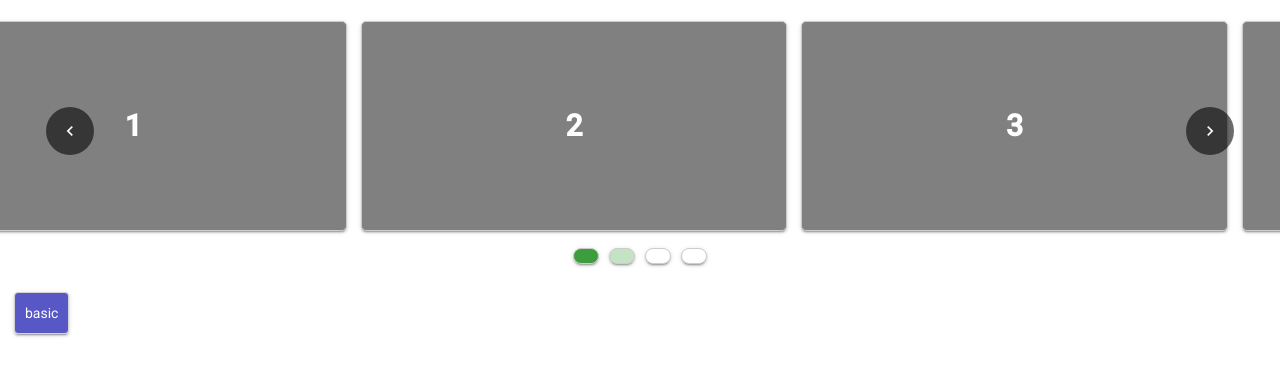
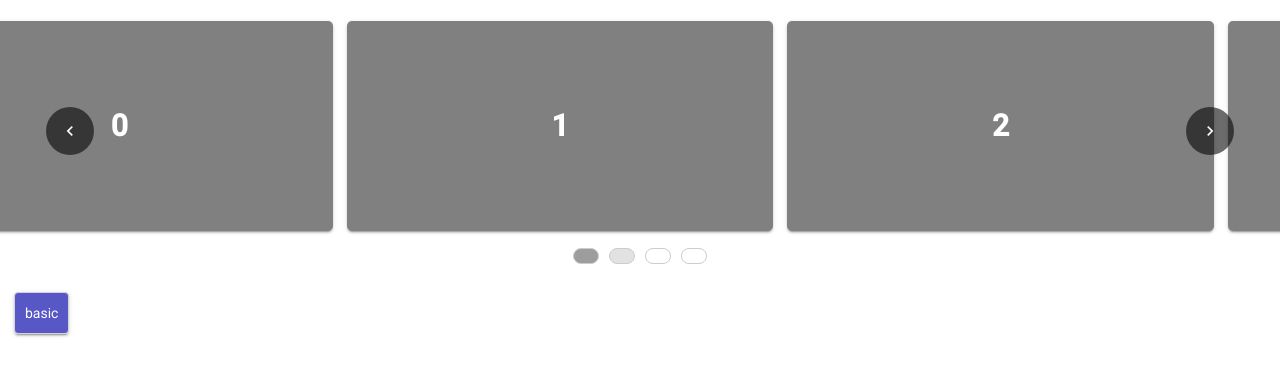
Before and after one commit to Madhu-Yalavarthi/angular-presets, an Angular app: page /carousel/basic in a window 1280 px wide. Shown: the top 376 px of the page. Built offline with nearby package versions, Linux system fonts and the light colour scheme.

Commit message:
fixed conditional isuues

```diff
--- a/src/app/directives/carousel-scroller.directive.ts
+++ b/src/app/directives/carousel-scroller.directive.ts
@@ -3,7 +3,8 @@ import { interval, Subscription } from 'rxjs';
 
 @Directive({ selector: '[carousel-scroll]' })
 export class CarouselScrollDirective implements AfterViewInit, OnDestroy {
-  @Input('noOfCards') noOfCards: number;
+  @Input('length') length: number;
+  @Input('noOfVisibleCards') noOfVisibleCards: number;
   @Input('activeCarousel') activeCarousel: number;
   @Input('autoScroll') autoScroll: boolean;
   @Output('emitPosition') emitPosition: EventEmitter<number> = new EventEmitter();
@@ -15,10 +16,9 @@ export class CarouselScrollDirective implements AfterViewInit, OnDestroy {
   constructor(private _element: ElementRef, private renderer: Renderer2) { }
 
   ngAfterViewInit(): void {
-    this.scrollLimitIdentify();
+    this.scrollLimit = this.length - this.noOfVisibleCards;
     if (this._element.nativeElement) {
       const { scrollLeft, clientWidth, scrollWidth, childElementCount, children } = this._element.nativeElement;
-
       this._element.nativeElement.scrollTo({ left: 0 });
       // this.eventListeners.push(this.renderer.listen(this._element.nativeElement, 'scroll', (event) => this.onScroll(event)));
       this.sub = interval(5000)
@@ -32,13 +32,6 @@ export class CarouselScrollDirective implements AfterViewInit, OnDestroy {
 
   ngOnDestroy(): void {
     if (this.sub) this.sub.unsubscribe();
-  }
-
-  scrollLimitIdentify() {
-    if (this.noOfCards === 3) this.scrollLimit = 3;
-    else if (this.noOfCards === 2) this.scrollLimit = 4;
-    else if (this.noOfCards === 1) this.scrollLimit = 5;
-    else this.scrollLimit = this.noOfCards;
   }
 
   scrollDirection() {
--- a/src/app/modules/carousel/basic-carousel/basic-carousel.component.html
+++ b/src/app/modules/carousel/basic-carousel/basic-carousel.component.html
@@ -1,8 +1,11 @@
 <div class="home-wrapper">
   <div class="carousel-wrapper">
     <div class="carousel-card-wrapper">
-      <div #carousel class="carousel-container" carousel-scroll [noOfCards]="noOfCards" [autoScroll]="autoScroll" [activeCarousel]="activeCarousel" (emitPosition)="activeCarousel = $event">
-        <div class="carousel-card-holder" *ngFor="let card of cards" [ngStyle]="{'width': 'calc(100%/'+noOfCards+')'}">
+      <div #carousel class="carousel-container" carousel-scroll [length]="cards.length"
+        [noOfVisibleCards]="noOfVisibleCards" [autoScroll]="autoScroll" [activeCarousel]="activeCarousel"
+        (emitPosition)="activeCarousel = $event">
+        <div class="carousel-card-holder" *ngFor="let card of cards"
+          [ngStyle]="{'width': 'calc(100%/'+noOfVisibleCards+')'}">
           <div class="carousel-card">
             <span>{{card}}</span>
           </div>
@@ -20,8 +23,8 @@
       </div>
     </div>
     <div class="carousel-indicator">
-      <div class="indicator" *ngFor="let indicator of getIndicatorsLength(noOfCards, cards.length) | fill"
-        [ngStyle]="{'background-color': indicator === activeCarousel ? 'green': null }"></div>
+      <div class="indicator" *ngFor="let indicator of (cards.length - noOfVisibleCards) | fill"
+        [ngStyle]="{'background-color': indicator === activeCarousel ? 'gray': null }"></div>
     </div>
   </div>
 </div>
--- a/src/app/modules/carousel/basic-carousel/basic-carousel.component.scss
+++ b/src/app/modules/carousel/basic-carousel/basic-carousel.component.scss
@@ -30,7 +30,6 @@
       padding: 2px;
       background-color: #fff;
       margin: 0 5px;
-      box-shadow: 0 3px 1px -2px rgba(0, 0, 0, 0.2), 0 2px 2px 0 rgba(0, 0, 0, 0.14), 0 1px 5px 0 rgba(0, 0, 0, 0.12);
       transition: all 0.3s ease-in-out;
     }
   }
@@ -63,7 +62,7 @@
         display: flex;
         align-items: center;
         justify-content: center;
-        border: solid 1px #ccc;
+        // border: solid 1px #ccc;
         background-color: gray;
         border-radius: 5px;
         box-shadow: 0 3px 1px -2px rgba(0, 0, 0, 0.2), 0 2px 2px 0 rgba(0, 0, 0, 0.14), 0 1px 5px 0 rgba(0, 0, 0, 0.12);
--- a/src/app/modules/carousel/basic-carousel/basic-carousel.component.ts
+++ b/src/app/modules/carousel/basic-carousel/basic-carousel.component.ts
@@ -9,15 +9,16 @@ import { Observable } from 'rxjs';
 export class BasicCarouselComponent implements OnInit {
   @ViewChild('carousel') carousel: ElementRef;
   slides$: Observable<any[]>;
-  cards = ["1", "2", "3", "4", "5", "6"];
+  cards = ["0", "1", "2", "3", "4", "5", "6"];
   autoScroll: boolean = true;
   activeCarousel: number = 0;
-  noOfCards: number = 3;
+  noOfVisibleCards: number = 3;
 
   constructor() { }
 
 
   ngOnInit(): void {
+
   }
 
   ngAfterViewInit(): void {
@@ -34,9 +35,9 @@ export class BasicCarouselComponent implements OnInit {
     this.carousel.nativeElement.scrollTo({ left: scrollLeft - cardWidth, behavior: 'smooth' });
     if (this.activeCarousel !== 0) this.activeCarousel--;
     this.autoScroll = false;
-    setTimeout(() =>{
+    setTimeout(() => {
       this.autoScroll = true;
-    }, 10000);
+    }, 5000);
   }
 
   nextCard() {
@@ -44,20 +45,11 @@ export class BasicCarouselComponent implements OnInit {
     const { scrollWidth, scrollLeft, children } = this.carousel.nativeElement;
     const cardWidth = children[0].offsetWidth;
     this.carousel.nativeElement.scrollTo({ left: scrollLeft + cardWidth, behavior: 'smooth' });
-    if (this.activeCarousel !== this.getIndicatorsLength(this.noOfCards, this.cards.length)) this.activeCarousel++;
+    if (this.activeCarousel !== (this.cards.length - this.noOfVisibleCards)) this.activeCarousel++;
     this.autoScroll = false;
-    setTimeout(() =>{
+    setTimeout(() => {
       this.autoScroll = true;
-    }, 10000);
-  }
-
-  getIndicatorsLength(visibleCards: number, cardsLength?: number) {
-    switch (visibleCards) {
-      case 1: return 6;
-      case 2: return 5;
-      case 3: return 4;
-      default: return cardsLength;
-    }
+    }, 5000);
   }
 
 }
```
